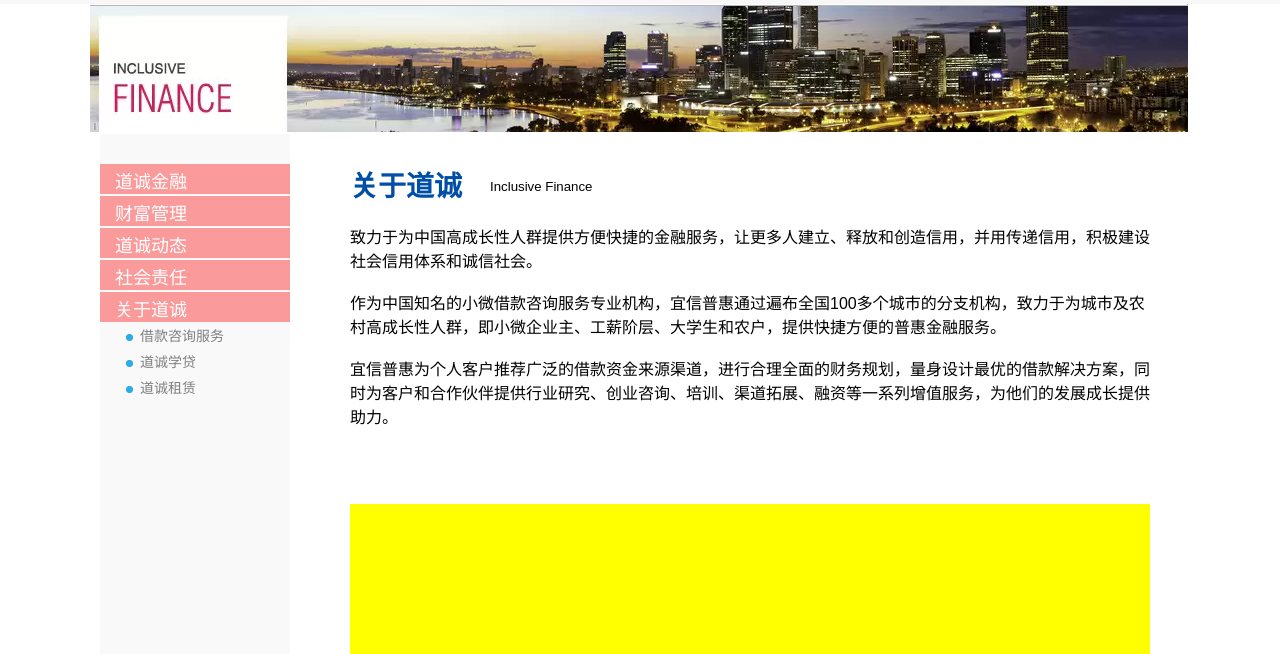
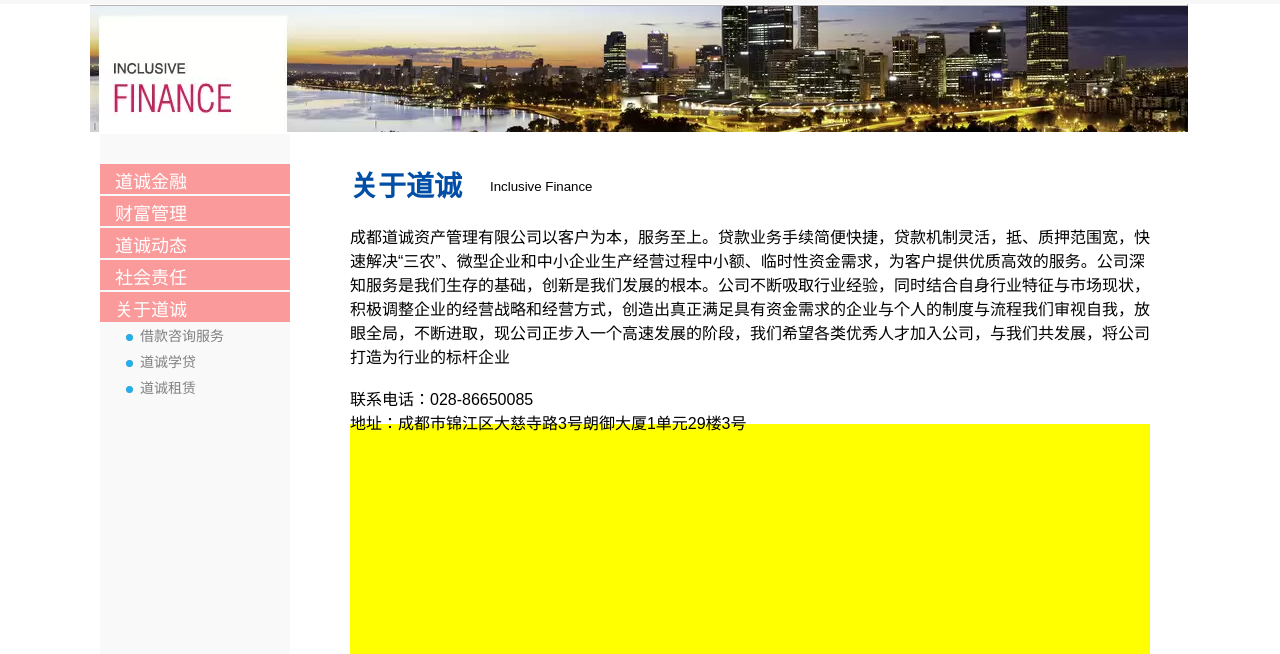
Before and after one commit to GoldRong/DaoChengWeb, a plain HTML site: page WebContent/about.html in a window 1280 px wide. Shown: the part 146-800 px from the top of the page. Drawn offline with Linux system fonts and the light colour scheme.

Commit message:
2013/7/21 15:52

```diff
--- a/WebContent/about.html
+++ b/WebContent/about.html
@@ -223,9 +223,10 @@
 							</div>
 							<div id="about_center_div_inside_right_div_content">
 								<p id="about_center_div_inside_right_div_content_p">
-									致力于为中国高成长性人群提供方便快捷的金融服务，让更多人建立、释放和创造信用，并用传递信用，积极建设社会信用体系和诚信社会。<br><br>
-									作为中国知名的小微借款咨询服务专业机构，宜信普惠通过遍布全国100多个城市的分支机构，致力于为城市及农村高成长性人群，即小微企业主、工薪阶层、大学生和农户，提供快捷方便的普惠金融服务。<br><br>
-									宜信普惠为个人客户推荐广泛的借款资金来源渠道，进行合理全面的财务规划，量身设计最优的借款解决方案，同时为客户和合作伙伴提供行业研究、创业咨询、培训、渠道拓展、融资等一系列增值服务，为他们的发展成长提供助力。
+									成都道诚资产管理有限公司以客户为本，服务至上。贷款业务手续简便快捷，贷款机制灵活，抵、质押范围宽，快速解决“三农”、微型企业和中小企业生产经营过程中小额、临时性资金需求，为客户提供优质高效的服务。公司深知服务是我们生存的基础，创新是我们发展的根本。公司不断吸取行业经验，同时结合自身行业特征与市场现状，积极调整企业的经营战略和经营方式，创造出真正满足具有资金需求的企业与个人的制度与流程我们审视自我，放眼全局，不断进取，现公司正步入一个高速发展的阶段，我们希望各类优秀人才加入公司，与我们共发展，将公司打造为行业的标杆企业
+									<br><br>
+									联系电话：028-86650085<br>
+									地址：成都市锦江区大慈寺路3号朗御大厦1单元29楼3号<br>
 								</p>
 								<div id="about_center_div_inside_right_div_content_div">
 								</div>
--- a/WebContent/css/aboutstyle.css
+++ b/WebContent/css/aboutstyle.css
@@ -253,13 +253,14 @@
 
 #about_center_div_inside_right_div_content_p{
 	width: 800px;
-	height: 280px;
+	height: 200px;
 	background-color: transparent;
 	margin: 0;
 }
+
 #about_center_div_inside_right_div_content_div{
 	width: 800px;
-	height: 240px;
+	height: 320px;
 	background-color: yellow;
 	margin: 0;
 }
```
